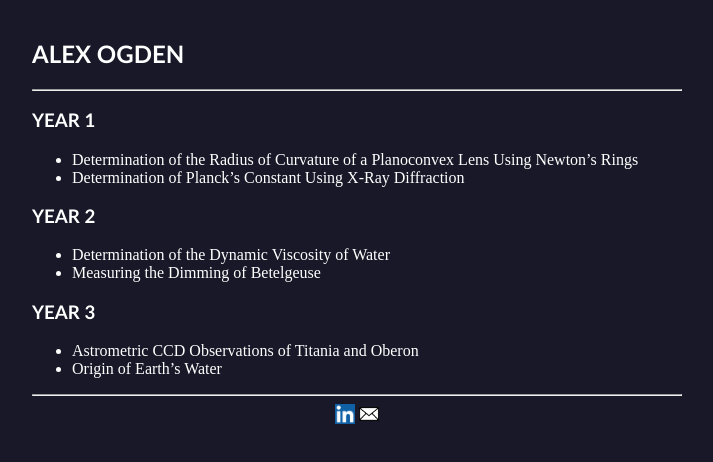
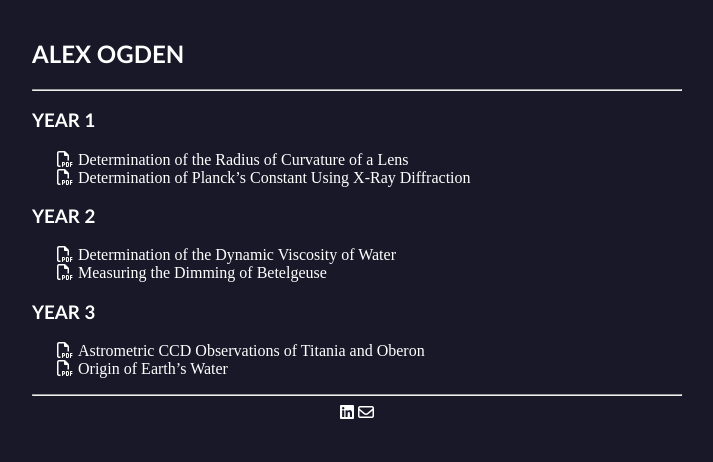
Before and after one commit to alexogdenuk/alexogdenuk.github.io, a plain HTML site: page undergraduate_papers/index.html in a window 1280 px wide. Shown: the whole page, without its empty margins (283-996 px from the left). Drawn offline with Linux system fonts and the light colour scheme.

Commit message:
Add files via upload

```diff
--- a/auxiliary/stylesheet.css
+++ b/auxiliary/stylesheet.css
@@ -24,12 +24,7 @@ a:link, a:visited{
 }
 
 a:hover{
-  background-color: white;
-  color: black;
-  padding: 0px 0px;
-  text-align: left;
-  text-decoration: none;
-  display: inline-block;
+  text-decoration: underline;
 }
 
 }
--- a/undergraduate_papers/index.html
+++ b/undergraduate_papers/index.html
@@ -6,14 +6,26 @@
   <link rel="icon" href="/auxiliary/icon.ico"/>
   <meta charset="utf-8"/>
   <meta name="viewport" content="width=device-width, initial-scale=1">
+  <script src="https://kit.fontawesome.com/62d3fa2359.js" crossorigin="anonymous"></script>
+  <style>
+        ul {
+            list-style-type: none;
+        }
+        ul li::before {
+            content: "\f1c1";
+            font-family: "Font Awesome 5 Free";
+            margin:0 5px 0 -15px;
+        }
+  </style>
 
 </head>
+
 <body>
   <h2><a href="/"               >ALEX OGDEN</a></h2><hr>
 
   <h3>YEAR 1</h3>
   <ul>
-    <li><a href="Newtons Rings Lab Report by Alex Ogden.pdf" target="_blank">Determination of the Radius of Curvature of a Planoconvex Lens Using Newton’s Rings</a></li>
+    <li><a href="Newtons Rings Lab Report by Alex Ogden.pdf" target="_blank">Determination of the Radius of Curvature of a Lens</a></li>
     <li><a href="X-Rays Lab Report by Alex Ogden.pdf" target="_blank">Determination of Planck’s Constant Using X-Ray Diffraction</a></li>
   </ul>
 
@@ -33,8 +45,8 @@
 
   <hr>
   <div style="text-align:center">
-    <a style="text-decoration:none" href="https://www.linkedin.com/in/alexander-james-ogden/"> <img src="/images/linkedin.png" height="20" width ="20"> </a>
-    <a style="text-decoration:none"href="mailto:alex.ogden.uk@gmail.com"> <img src="/images/email.png" height="20" width ="20"> </a>
+    <a style="text-decoration:none" href="https://www.linkedin.com/in/alexander-james-ogden/"><i class="fab fa-linkedin"></i> </a>
+    <a style="text-decoration:none"href="mailto:alex.ogden.uk@gmail.com"> <i class="far fa-envelope"></i> </a>
   </div>
 </body>
 </html>
```
Also changed, not shown: index.html (+3 -2 lines).
